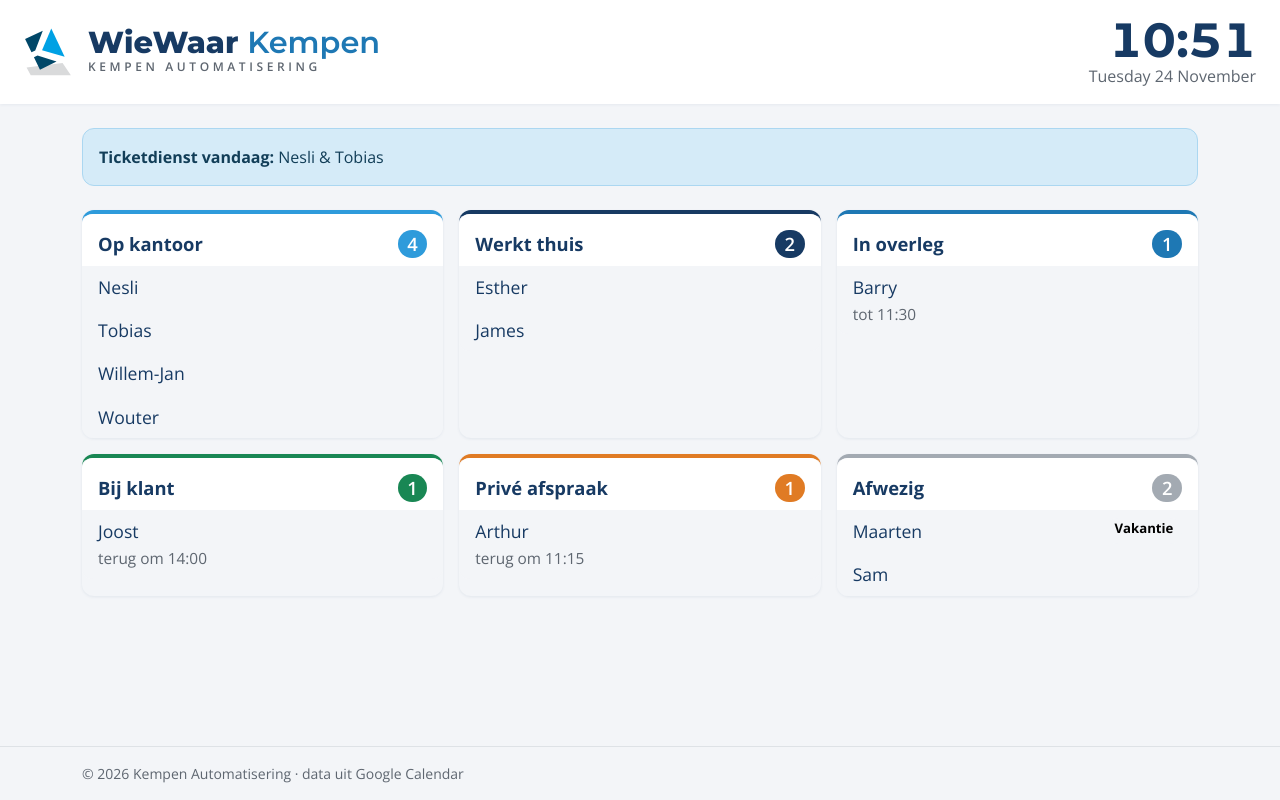
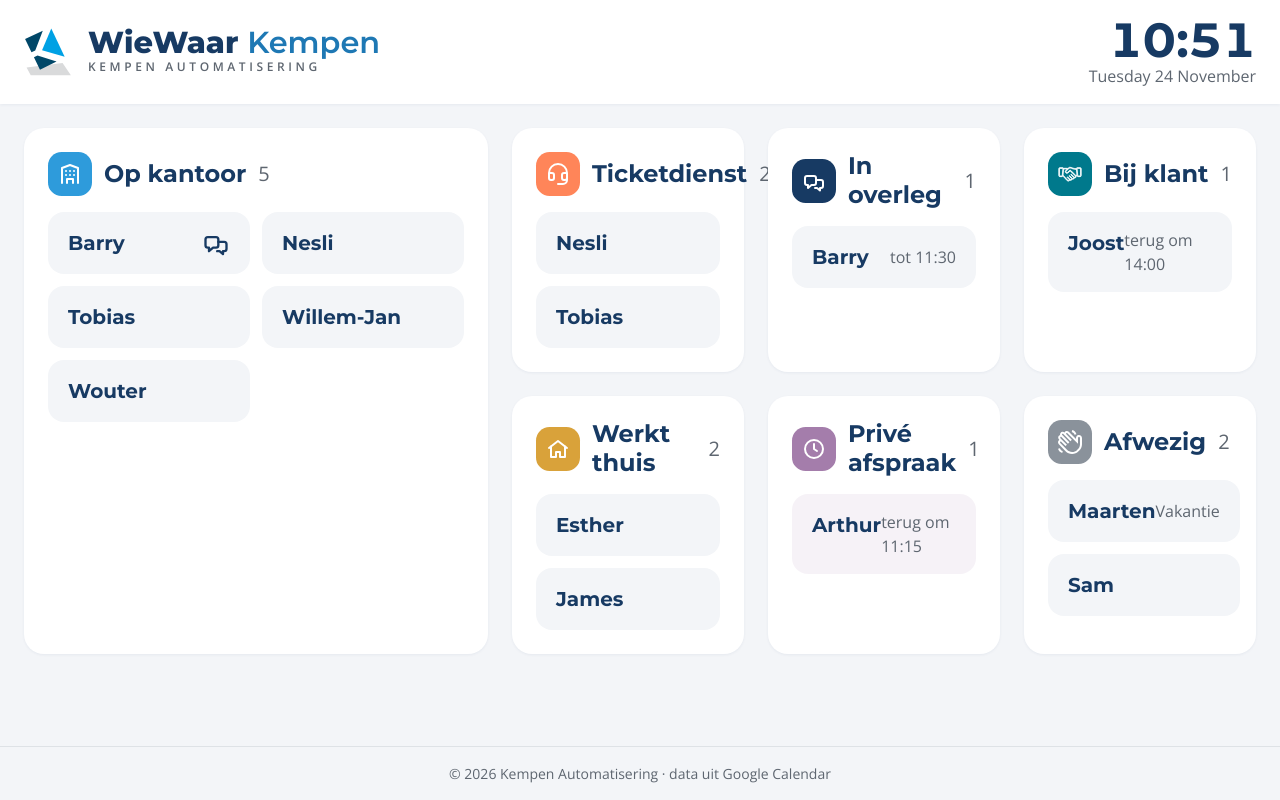
Before and after one commit to nesliprm/WieWaar, a Rails app: page / in a window 1280 px wide. Run offline with Rails 7, Linux system fonts and the light colour scheme; data comes from the database, SQL or seed files in the repository; style sheets or scripts are compiled from the project's sources; some libraries are stand-ins or nearby versions.

Commit message:
zones, icons, colors, ticketdienst zone, meetings in two zones

```diff
--- a/app/assets/stylesheets/application.scss
+++ b/app/assets/stylesheets/application.scss
@@ -9,6 +9,10 @@ $kempen-grey: #D6DADF;
 $kempen-muted: #5E6670;
 $kempen-bg: #F3F5F8;
 $kempen-orange: #E07B24;
+$kempen-coral: #FF8559;
+$kempen-petrol: #00798C;
+$kempen-lilac: #A47DAB;
+$kempen-mustard: #D9A23A;
 
 // 2. Bootstrap overrides (must come before importing Bootstrap)
 $primary: $kempen-navy;
@@ -36,50 +40,123 @@ $border-radius-lg: 1.25rem;
 // 4. Status colors used on the board, as CSS variables for views and Stimulus
 :root {
   --ww-status-office: #{$kempen-blue};
-  --ww-status-home: #{$kempen-navy};
-  --ww-status-away: #{$kempen-orange};
-  --ww-status-off: #A3AAB2;
+  --ww-status-home: #{$kempen-mustard};
+  --ww-status-meeting: #{$kempen-navy};
+  --ww-status-away: #{$kempen-lilac};
+  --ww-status-off: #8A929B;
+  --ww-status-duty: #{$kempen-coral};
+  --ww-status-client: #{$kempen-petrol};
 }
 
-// 5. Board zones
-.zone {
-  --zone-color: var(--ww-status-office);
-  border: 0;
-  border-top: 4px solid var(--zone-color);
-  box-shadow: 0 1px 3px rgba($kempen-navy, 0.08);
+// 5. Board
+.board-grid {
+  display: grid;
+  gap: 1.5rem;
+  grid-template-columns: 1fr;
 
-  .card-header {
-    background: $white;
-    border-bottom: 0;
-    font-size: 1.15rem;
-    padding-top: 1rem;
+  @include media-breakpoint-up(md) {
+    grid-template-columns: repeat(2, minmax(0, 1fr));
   }
 
-  .list-group-item {
-    font-size: 1.1rem;
-    border-color: $kempen-bg;
+  // Laptop/TV layout: Op kantoor tall on the left, the rest in a 3×2 grid.
+  // The areas below are the map; each zone is placed by its name.
+  @include media-breakpoint-up(xl) {
+    grid-template-columns: 2fr repeat(3, minmax(0, 1fr));
+    grid-template-areas:
+      "kantoor ticketdienst overleg bij-klant"
+      "kantoor thuis        prive   afwezig";
+
+    .zone--kantoor      { grid-area: kantoor; }
+    .zone--ticketdienst { grid-area: ticketdienst; }
+    .zone--overleg      { grid-area: overleg; }
+    .zone--bij-klant    { grid-area: bij-klant; }
+    .zone--thuis        { grid-area: thuis; }
+    .zone--afwezig      { grid-area: afwezig; }
+    .zone--prive        { grid-area: prive; }
   }
 }
 
-.zone__count {
+.zone {
+  --zone-color: var(--ww-status-office);
+  background: $white;
+  border-radius: 1.25rem;
+  padding: 1.5rem;
+  box-shadow: 0 1px 3px rgba($kempen-navy, 0.06);
+}
+
+.zone__header {
+  display: flex;
+  align-items: center;
+  gap: 0.75rem;
+  margin-bottom: 1rem;
+}
+
+.zone__icon {
+  width: 2.75rem;
+  height: 2.75rem;
+  flex: none;
+  display: inline-flex;
+  align-items: center;
+  justify-content: center;
+  border-radius: 0.85rem;
   background: var(--zone-color);
   color: $white;
-  border-radius: 999px;
-  padding: 0 0.6rem;
+
+  svg { width: 1.5rem; height: 1.5rem; }
+}
+
+.zone__title { font-size: 1.5rem; margin: 0; }
+.zone__count { color: $kempen-muted; font-size: 1.25rem; }
+
+.zone__people { display: grid; gap: 0.75rem; margin: 0; }
+
+.zone--kantoor .zone__people {
+  @include media-breakpoint-up(xl) {
+    grid-template-columns: repeat(2, minmax(0, 1fr));
+  }
+}
+
+.zone__person {
+  display: flex;
+  justify-content: space-between;
+  align-items: flex-start;
+  background: $kempen-bg;
+  border-radius: 1rem;
+  padding: 1rem 1.25rem;
+}
+
+.zone__name {
+  font-family: $headings-font-family;
+  font-weight: 700;
+  font-size: 1.25rem;
+}
+
+.zone__tag    { color: $kempen-muted; align-self: center; }
+
+// Small outline icon next to a name, e.g. "in a meeting" inside Op kantoor
+.zone__tag-icon {
+  align-self: center;
+  display: inline-flex;
+  color: var(--ww-status-meeting);
+  svg { width: 1.75rem; height: 1.75rem; }
+}
+
+.zone__person--warning {
+  background: rgba($kempen-orange, 0.12);
+  color: #A4520F;
   font-weight: 600;
 }
 
-.zone__empty {
-  color: $kempen-muted;
-  font-style: italic;
-}
+.zone--prive .zone__person { background: rgba($kempen-lilac, 0.1); }
 
 .zone--kantoor   { --zone-color: var(--ww-status-office); }
 .zone--thuis     { --zone-color: var(--ww-status-home); }
-.zone--overleg   { --zone-color: #{$kempen-link}; }
-.zone--bij-klant { --zone-color: #{$success}; }
+.zone--overleg   { --zone-color: var(--ww-status-meeting); }
+.zone--bij-klant { --zone-color: var(--ww-status-client); }
 .zone--prive     { --zone-color: var(--ww-status-away); }
 .zone--afwezig   { --zone-color: var(--ww-status-off); }
+
+.zone--ticketdienst { --zone-color: var(--ww-status-duty); }
 
 // 6. Header
 .board-header {
--- a/app/controllers/board_controller.rb
+++ b/app/controllers/board_controller.rb
@@ -1,8 +1,8 @@
 class BoardController < ApplicationController
   def show
     @now = Time.current
-    @events = Employee.active.order(:name).to_h { |e| [ e, e.current_event_at(@now) ] }
-    @statuses = @events.transform_values { |event| event&.status || "kantoor" }
+    @events = Employee.active.order(:name).to_h { |e| [ e, e.current_events_at(@now) ] }
+    @statuses = @events.transform_values { |events| Employee.statuses_for(events) }
     @ticketdienst = Ticketdienst.on(Time.zone.today).includes(:employee).order(:raw_name)
   end
 end
--- a/app/helpers/board_helper.rb
+++ b/app/helpers/board_helper.rb
@@ -10,13 +10,13 @@ module BoardHelper
     "afwezig"   => { label: "Afwezig",        color: "light" }
   }.freeze
 
-    ZONES = [
-    { key: "kantoor",   title: "Op kantoor",     statuses: %w[kantoor] },
-    { key: "thuis",     title: "Werkt thuis",    statuses: %w[thuis] },
-    { key: "overleg",   title: "In overleg",     statuses: %w[overleg] },
-    { key: "bij-klant", title: "Bij klant",      statuses: %w[bij_klant] },
-    { key: "prive",     title: "Privé afspraak", statuses: %w[prive] },
-    { key: "afwezig",   title: "Afwezig",        statuses: %w[vakantie ziek afwezig] }
+   ZONES = [
+    { key: "kantoor",   icon: "office",    title: "Op kantoor",     statuses: %w[kantoor] },
+    { key: "thuis",     icon: "home",      title: "Werkt thuis",    statuses: %w[thuis] },
+    { key: "overleg",   icon: "chat",      title: "In overleg",     statuses: %w[overleg] },
+    { key: "bij-klant", icon: "handshake", title: "Bij klant",      statuses: %w[bij_klant] },
+    { key: "prive",     icon: "clock",     title: "Privé afspraak", statuses: %w[prive] },
+    { key: "afwezig",   icon: "away",      title: "Afwezig",        statuses: %w[vakantie ziek afwezig] }
   ].freeze
 
   def status_badge(status)
@@ -28,7 +28,27 @@ module BoardHelper
 
   def available_for_duty?(ticketdienst, statuses)
     ticketdienst.employee.present? &&
-      !NOT_AVAILABLE_FOR_DUTY.include?(statuses[ticketdienst.employee])
+      (statuses.fetch(ticketdienst.employee, []) & NOT_AVAILABLE_FOR_DUTY).empty?
+  end
+
+  # People whose statuses match one of the zone's statuses (someone can be in two zones).
+  def people_in(zone, statuses)
+    statuses.select { |_employee, list| (list & zone[:statuses]).any? }
+  end
+
+  # The event that explains why someone is in this zone (for "tot 17:00" etc.).
+  def zone_event(zone, events)
+    events.find { |event| zone[:statuses].include?(event.status) }
+  end
+
+  # Short label shown next to the name.
+  def status_tag(statuses)
+    "Vakantie" if statuses.include?("vakantie")
+  end
+
+  # True when someone is in a meeting but shown in another zone (Op kantoor, Werkt thuis).
+  def in_meeting_elsewhere?(zone, statuses)
+    statuses.include?("overleg") && !zone[:statuses].include?("overleg")
   end
 
   def status_detail(event)
--- a/app/views/board/show.html.erb
+++ b/app/views/board/show.html.erb
@@ -1,47 +1,58 @@
 <% content_for :head do %>
   <%= turbo_refreshes_with method: :morph, scroll: :preserve %>
 <% end %>
-<div class="container py-4" data-controller="board">
+
+<div class="container-fluid px-4 py-4" data-controller="refresh">
   <% available = @ticketdienst.select { |t| available_for_duty?(t, @statuses) } %>
-  <% missing = 2 - available.size %>
-  <div class="alert <%= missing.positive? ? "alert-warning" : "alert-info" %> mb-4">
-    <strong>Ticketdienst vandaag:</strong>
-    <%= available.map { |t| t.employee.name }.to_sentence(two_words_connector: " & ", last_word_connector: " & ") %>
-    <% if missing.positive? %>
-      · nog <%= missing %> nodig
-    <% end %>
-    <% @ticketdienst.reject(&:employee).each do |t| %>
-      <div class="small mt-1">Onbekende naam in de Ticketdienst-agenda: <strong><%= t.raw_name %></strong></div>
-    <% end %>
-  </div>
-  <div class="row g-3">
+
+  <div class="board-grid">
+    <section class="zone zone--ticketdienst">
+      <header class="zone__header">
+        <span class="zone__icon"><%= inline_svg_tag "icons/oncall.svg", aria_hidden: true %></span>
+        <h2 class="zone__title">Ticketdienst</h2>
+        <span class="zone__count"><%= available.size %></span>
+      </header>
+      <ul class="zone__people list-unstyled">
+        <% available.each do |t| %>
+          <li class="zone__person">
+            <div class="zone__name"><%= t.employee.name %></div>
+          </li>
+        <% end %>
+        <% if available.empty? %>
+          <li class="zone__person zone__person--warning">Niemand ingeroosterd</li>
+        <% end %>
+        <% @ticketdienst.reject(&:employee).each do |t| %>
+          <li class="zone__person zone__person--warning" title="Onbekende naam in de Ticketdienst-agenda">
+            Onbekend: <%= t.raw_name %>
+          </li>
+        <% end %>
+      </ul>
+    </section>
+
     <% BoardHelper::ZONES.each do |zone| %>
-      <% people = @statuses.select { |_employee, status| zone[:statuses].include?(status) } %>
-      <div class="col-12 col-md-6 col-xl-4">
-        <div class="card h-100 zone zone--<%= zone[:key] %>">
-          <div class="card-header d-flex justify-content-between">
-            <strong><%= zone[:title] %></strong>
-            <span class="zone__count"><%= people.size %></span>
-          </div>
-          <ul class="list-group list-group-flush">
-            <% people.each do |employee, status| %>
-              <li class="list-group-item d-flex justify-content-between">
-                <div>
-                  <div><%= employee.name %></div>
-                  <% detail = status_detail(@events[employee]) %>
-                  <% if detail %>
-                    <small class="text-secondary"><%= detail %></small>
-                  <% end %>
-                </div>
-                <%= status_badge(status) if status == "vakantie" %>
-              </li>
-            <% end %>
-            <% if people.empty? %>
-              <li class="list-group-item zone__empty">-</li>
-            <% end %>
-          </ul>
-        </div>
-      </div>
+      <% people = people_in(zone, @statuses) %>
+      <section class="zone zone--<%= zone[:key] %>">
+        <header class="zone__header">
+          <span class="zone__icon"><%= inline_svg_tag "icons/#{zone[:icon]}.svg", aria_hidden: true %></span>
+          <h2 class="zone__title"><%= zone[:title] %></h2>
+          <span class="zone__count"><%= people.size %></span>
+        </header>
+        <ul class="zone__people list-unstyled">
+          <% people.each do |employee, statuses| %>
+            <li class="zone__person">
+              <div class="zone__name"><%= employee.name %></div>
+              <% label = status_tag(statuses) || status_detail(zone_event(zone, @events[employee])) %>
+              <% if in_meeting_elsewhere?(zone, statuses) %>
+                <span class="zone__tag-icon" role="img" aria-label="In overleg" title="In overleg">
+                  <%= inline_svg_tag "icons/chat.svg", aria_hidden: true %>
+                </span>
+              <% elsif label %>
+                <span class="zone__tag"><%= label %></span>
+              <% end %>
+            </li>
+          <% end %>
+        </ul>
+      </section>
     <% end %>
   </div>
 </div>
--- a/app/views/shared/_footer.html.erb
+++ b/app/views/shared/_footer.html.erb
@@ -1,5 +1,5 @@
 <footer class="border-top mt-5">
-  <div class="container py-3 text-secondary small">
+  <div class="container-fluid px-4 py-3 text-secondary small text-center">
     © <%= Time.current.year %> Kempen Automatisering · data uit Google Calendar
   </div>
 </footer>
```
Also changed, not shown: app/models/employee.rb (+17 -10 lines), Gemfile, Gemfile.lock, app/assets/images/icons/away.svg (added), app/assets/images/icons/chat.svg (added), app/assets/images/icons/clock.svg (added), app/assets/images/icons/handshake.svg (added), app/assets/images/icons/home.svg (added), app/assets/images/icons/office.svg (added), app/assets/images/icons/oncall.svg (added).
